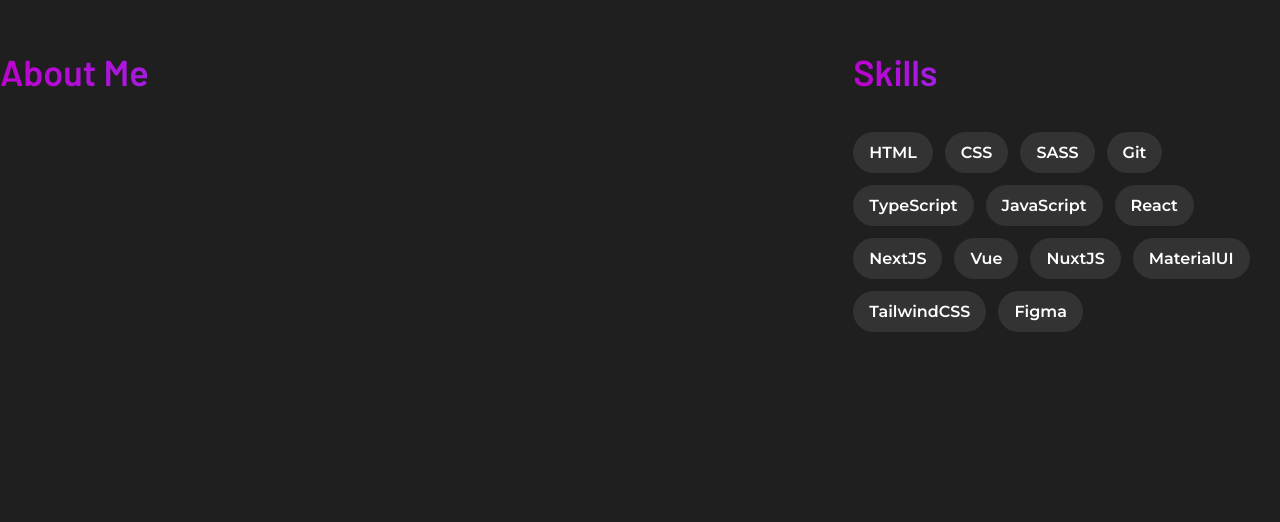
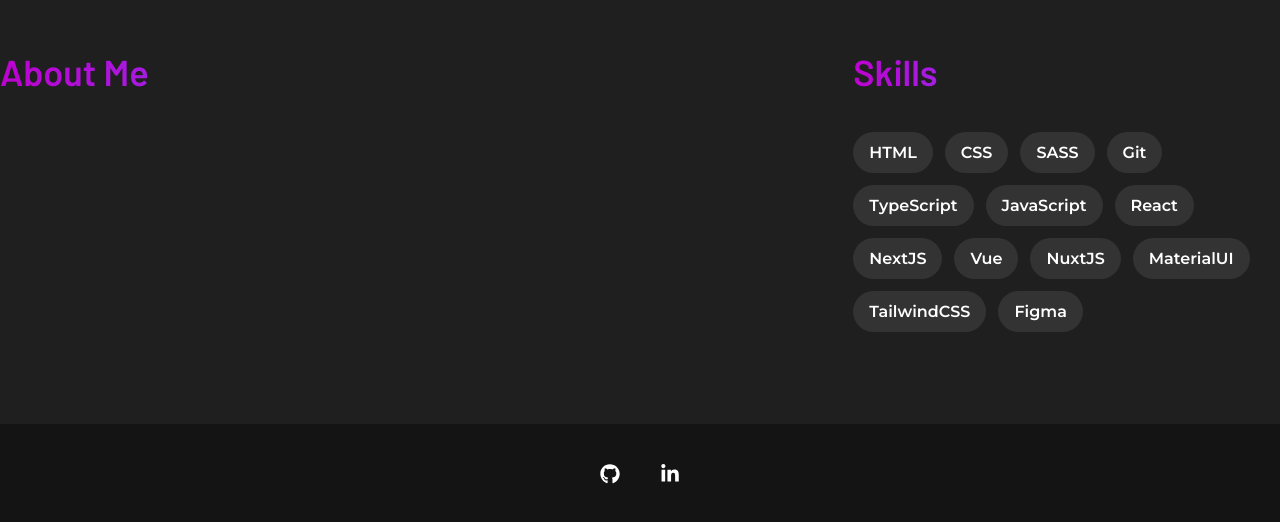
Before and after one commit to sharkanado/portfolio_website, a Next.js app: page / in a window 1280 px wide. Shown: the part 748-1270 px from the top of the page. Before the commit the page ends 1172 px from the top, so only its background shows below. Built offline with nearby package versions, Linux system fonts and the light colour scheme.

Commit message:
feat: add footer

```diff
--- a/src/components/Footer.tsx
+++ b/src/components/Footer.tsx
@@ -1,7 +1,13 @@
 import React from "react";
+import {montserrat} from "@/src/styles/fonts";
+import {SocialLinksHorizontal} from "./SocialLinks";
 
 const Footer = () => {
-  return <div></div>;
+  return (
+    <div className={`${montserrat.className} bg-dark-grey py-10`}>
+      <SocialLinksHorizontal size={20} />
+    </div>
+  );
 };
 
 export default Footer;
--- a/src/components/Headers.tsx
+++ b/src/components/Headers.tsx
@@ -1,4 +1,5 @@
-import {barlowBold} from "../styles/fonts";
+import React from "react";
+import {barlowBold} from "@/src/styles/fonts";
 
 const SectionHeader = ({children}: {children: React.ReactNode}) => {
   return (
--- a/src/components/Navbar.tsx
+++ b/src/components/Navbar.tsx
@@ -1,6 +1,6 @@
+import React, {useCallback, useEffect, useState} from "react";
 import Link from "next/link";
-import React, {useCallback, useEffect, useState} from "react";
-import {montserrat} from "../styles/fonts";
+import {montserrat} from "@/src/styles/fonts";
 
 const Navbar = () => {
   const navLinks = [
--- /dev/null
+++ b/src/components/SocialLinks.tsx
@@ -0,0 +1,51 @@
+import React from "react";
+import Link from "next/link";
+import {FaLinkedinIn, FaGithub} from "react-icons/fa";
+
+const SocialLinksVertical = ({size}: {size: number}) => {
+  const iconSize = size;
+  const socialLinks = [
+    {
+      icon: <FaGithub size={iconSize} />,
+      link: "https://github.com/sharkanado",
+    },
+    {
+      icon: <FaLinkedinIn size={iconSize} />,
+      link: "https://www.linkedin.com/in/martyna-michalska-3a7048234/",
+    },
+  ];
+  return (
+    <div className="flex flex-col gap-10 justify-center">
+      {socialLinks.map(({icon, link}, idx) => (
+        <Link key={idx} href={link}>
+          {icon}
+        </Link>
+      ))}
+    </div>
+  );
+};
+
+const SocialLinksHorizontal = ({size}: {size: number}) => {
+  const iconSize = size;
+  const socialLinks = [
+    {
+      icon: <FaGithub size={iconSize} />,
+      link: "https://github.com/sharkanado",
+    },
+    {
+      icon: <FaLinkedinIn size={iconSize} />,
+      link: "https://www.linkedin.com/in/martyna-michalska-3a7048234/",
+    },
+  ];
+  return (
+    <div className="flex gap-10 justify-center">
+      {socialLinks.map(({icon, link}, idx) => (
+        <Link key={idx} href={link}>
+          {icon}
+        </Link>
+      ))}
+    </div>
+  );
+};
+
+export {SocialLinksHorizontal, SocialLinksVertical};
--- a/src/components/index.ts
+++ b/src/components/index.ts
@@ -2,5 +2,13 @@
 import {SectionHeader} from "./Headers";
 import Navbar from "./Navbar";
 import Footer from "./Footer";
+import {SocialLinksHorizontal, SocialLinksVertical} from "./SocialLinks";
 
-export {MainWrapper, SectionHeader, Navbar, Footer};
+export {
+  MainWrapper,
+  SectionHeader,
+  Navbar,
+  Footer,
+  SocialLinksHorizontal,
+  SocialLinksVertical,
+};
--- a/src/pages/index.tsx
+++ b/src/pages/index.tsx
@@ -1,7 +1,11 @@
 import React from "react";
-import Link from "next/link";
-import {FaLinkedinIn, FaGithub} from "react-icons/fa";
-import {Footer, MainWrapper, Navbar, SectionHeader} from "@/src/components";
+import {
+  Footer,
+  MainWrapper,
+  Navbar,
+  SectionHeader,
+  SocialLinksVertical,
+} from "@/src/components";
 import {montserratBold, montserrat, barlowBold} from "@/src/styles/fonts";
 
 export default function Home() {
@@ -20,14 +24,6 @@
 }
 
 const Hero = () => {
-  const iconSize = 30;
-  const socialLinks = [
-    {icon: <FaGithub size={iconSize} />, link: "https://github.com/sharkanado"},
-    {
-      icon: <FaLinkedinIn size={iconSize} />,
-      link: "https://www.linkedin.com/in/martyna-michalska-3a7048234/",
-    },
-  ];
   return (
     <div className="container mx-auto before:flex flex-col mt-40 h-[65vh]">
       <div className="flex justify-between">
@@ -52,13 +48,7 @@
             </span>
           </p>
         </div>
-        <div className="flex flex-col gap-10 justify-center">
-          {socialLinks.map(({icon, link}, idx) => (
-            <Link key={idx} href={link}>
-              {icon}
-            </Link>
-          ))}
-        </div>
+        <SocialLinksVertical size={30} />
       </div>
     </div>
   );
--- a/src/styles/globals.css
+++ b/src/styles/globals.css
@@ -4,7 +4,7 @@
 
 body,
 html {
-    @apply bg-dark-grey text-white overscroll-none;
+    @apply bg-grey text-white overscroll-none;
 }
 
 .gradientText {
--- a/tailwind.config.ts
+++ b/tailwind.config.ts
@@ -8,7 +8,8 @@
   ],
   theme: {
     colors: {
-      "dark-grey": "#1f1f1f",
+      grey: "#1f1f1f",
+      "dark-grey": "#141414",
       purple: "#7a4cff",
       pink: "#be01d0",
       blackTrans: "#0000044",
```
